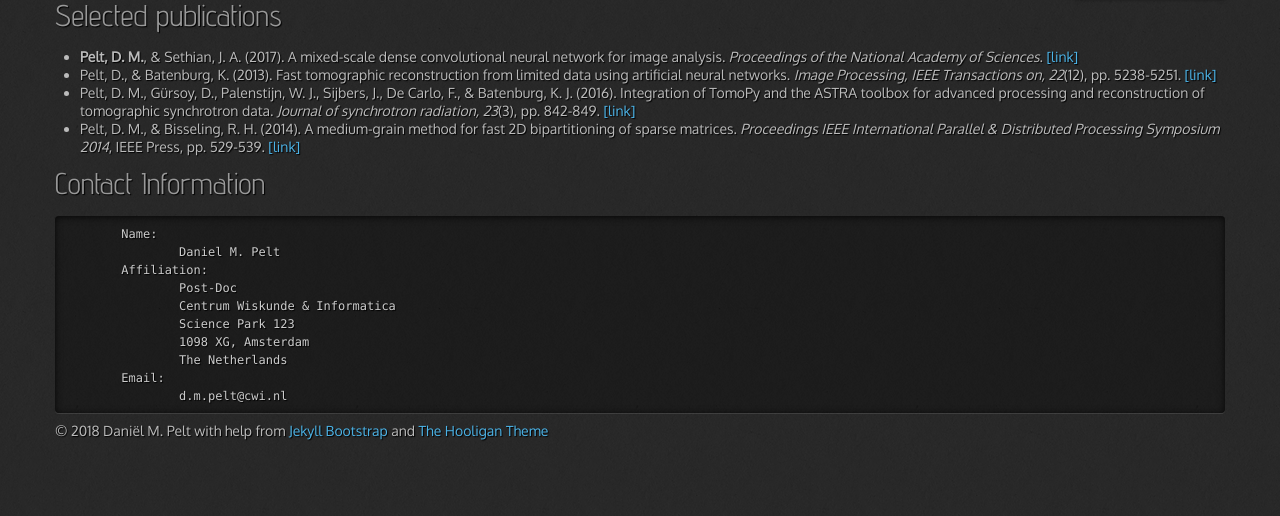
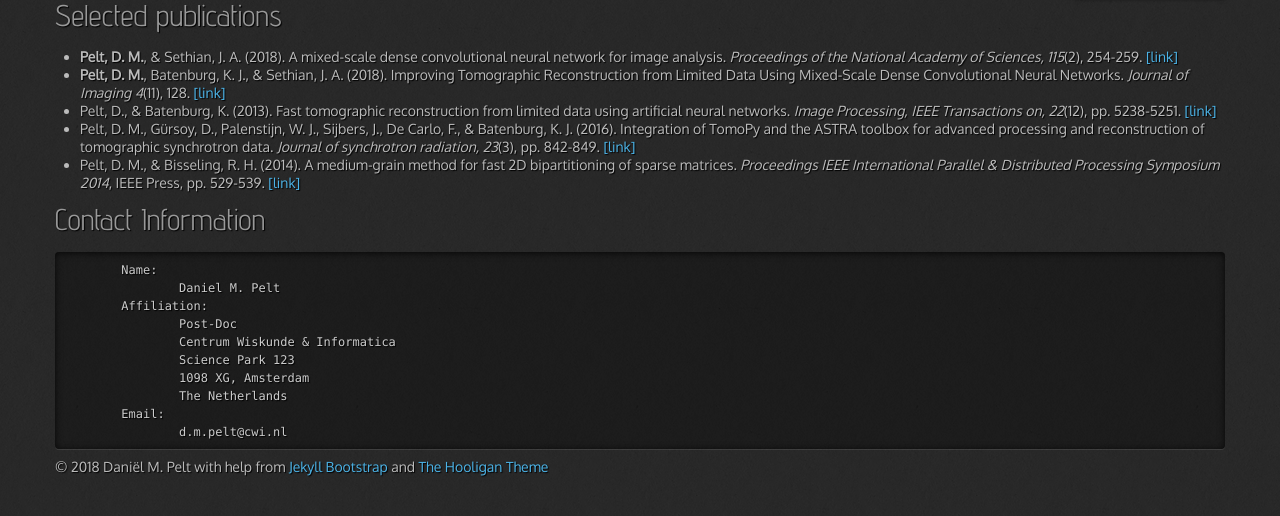
Before and after one commit to dmpelt/dmpelt.github.com, a Jekyll site: the page built from index.md, in a window 1280 px wide, cut to the strip 336-852 px from the top of the page. Built offline with Jekyll 4.4.1, drawn with Linux system fonts in a browser that asks for light colours; nearby versions of some CDN libraries.

Commit message:
Added and fixed selected publications

```diff
--- a/index.md
+++ b/index.md
@@ -19,7 +19,8 @@ I received the M.Sc. degree in mathematics from the University of Utrecht in 201
 </table>
 
 ## Selected publications
-* **Pelt, D. M.**, & Sethian, J. A. (2017). A mixed-scale dense convolutional neural network for image analysis. *Proceedings of the National Academy of Sciences*. [\[link\]](https://doi.org/10.1073/pnas.1715832114)
+* **Pelt, D. M.**, & Sethian, J. A. (2018). A mixed-scale dense convolutional neural network for image analysis. *Proceedings of the National Academy of Sciences, 115*(2), 254-259. [\[link\]](https://doi.org/10.1073/pnas.1715832114)
+* **Pelt, D. M.**, Batenburg, K. J., & Sethian, J. A. (2018). Improving Tomographic Reconstruction from Limited Data Using Mixed-Scale Dense Convolutional Neural Networks. *Journal of Imaging 4*(11), 128. [\[link\]](https://doi.org/10.3390/jimaging4110128)
 * Pelt, D., & Batenburg, K. (2013). Fast tomographic reconstruction from limited data using artificial neural networks. *Image Processing, IEEE Transactions on, 22*(12), pp. 5238-5251. [\[link\]](http://ieeexplore.ieee.org/stamp/stamp.jsp?tp=&arnumber=6607157&isnumber=6609090)
 * Pelt, D. M., G&uuml;rsoy, D., Palenstijn, W. J., Sijbers, J., De Carlo, F., & Batenburg, K. J. (2016). Integration of TomoPy and the ASTRA toolbox for advanced processing and reconstruction of tomographic synchrotron data. *Journal of synchrotron radiation, 23*(3), pp. 842-849. [\[link\]](https://doi.org/10.1107/S1600577516005658)
 * Pelt, D. M., & Bisseling, R. H. (2014). A medium-grain method for fast 2D bipartitioning of sparse matrices. *Proceedings IEEE International Parallel & Distributed Processing Symposium 2014*, IEEE Press, pp. 529-539. [\[link\]](http://www.staff.science.uu.nl/~bisse101/Articles/mediumgrain14.pdf)
```
